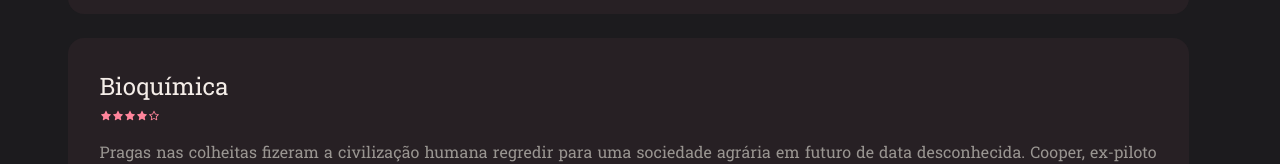
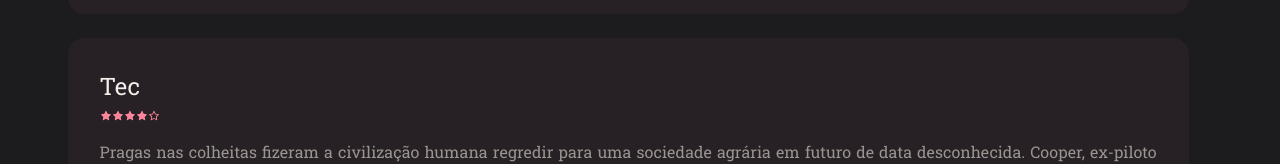
Before and after one commit to allysonxavier/RocketMovies, a React (Vite) app: page / in a window 1280 px wide. Shown: the part 465-629 px from the top of the page. Built offline with nearby package versions, Linux system fonts and the light colour scheme.

Commit message:
tag pointer

```diff
--- a/src/components/Tag/styles.js
+++ b/src/components/Tag/styles.js
@@ -6,6 +6,7 @@ export const Container = styled.span`
   text-decoration: none;
   background-color: ${({ theme }) => theme.COLORS.gray400};
   border-radius: 8px;
+  cursor: pointer;
 
   > span {
     text-align: center;
--- a/src/pages/Home/index.jsx
+++ b/src/pages/Home/index.jsx
@@ -1,6 +1,5 @@
 import { Header } from "../../components/Header";
 import { Container, PageTitle } from "./styles";
-import { Input } from "../../components/Input";
 import { Button } from "../../components/Button";
 import { FiPlus } from "react-icons/fi";
 import { Note } from "../../components/Note";
@@ -36,7 +35,7 @@ export function Home({ icon: Icon }) {
           />
           <Note
             data={{
-              title: "Bioquímica",
+              title: "Tec",
               score: "4",
               content: `Pragas nas colheitas fizeram a civilização humana regredir para uma sociedade agrária em futuro de data desconhecida. Cooper, ex-piloto da NASA, tem uma fazenda com sua família. Murphy, a filha de dez anos de Cooper, acredita que seu quarto está assombrado por um fantasma que tenta se comunicar com ela. Pai e filha descobrem que o "fantasma" é uma inteligência desconhecida que está enviando mensagens codificadas através de radiação gravitacional, deixando coordenadas em binário que os levam até uma instalação secreta da NASA liderada pelo professor John Brand. O cientista revela que um buraco de minhoca foi aberto perto de Saturno e que ele leva a planetas que podem oferecer condições de sobrevivência para a espécie humana. As "missões Lázaro" enviadas anos antes identificaram três planetas potencialmente habitáveis orbitando o buraco negro Gargântua: Miller, Edmunds e Mann – nomeados em homenagem aos astronautas que os pesquisaram. Brand recruta Cooper para pilotar a nave espacial Endurance e recuperar os dados dos astronautas; se um dos planetas se mostrar habitável, a humanidade irá seguir para ele na instalação da NASA, que é na realidade uma enorme estação espacial. A partida de Cooper devasta Murphy.`,
               tags: [
```
